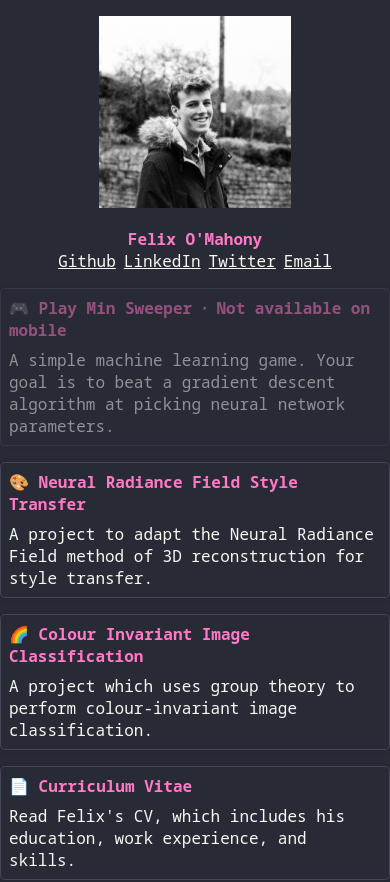
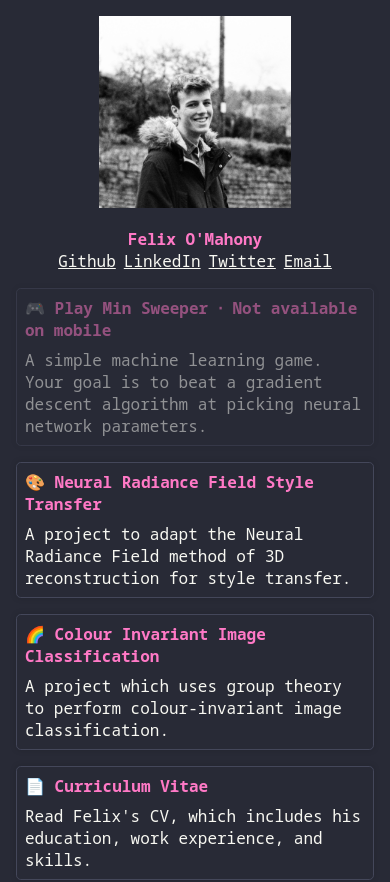
Before and after one commit to felixomahony/felixomahony.github.io, a React (Create React App) app: page / in a window 390 px wide. Shown: the top 882 px of the page. Built offline with nearby package versions, Linux system fonts and the light colour scheme.

Commit message:
mobile-fix
Fix padding of boxes on mobile.

```diff
--- a/src/Game.css
+++ b/src/Game.css
@@ -24,5 +24,5 @@
     flex-direction: column;
     align-items: flex-start;
     justify-content: flex-start;
-    width: 900px;
+    max-width: 900px;
   }
--- a/src/components/ButtonBox.css
+++ b/src/components/ButtonBox.css
@@ -1,5 +1,10 @@
+.ButtonBoxWrapper{
+    max-width: 32rem;
+    padding-left: 1rem;
+    padding-right: 1rem;
+}
+
 .ButtonBox{
-    max-width: 30rem;
     border-radius: 0.3rem;
     border: 1px solid #44475a;
     background-color: #282a36;
--- a/src/components/ButtonBox.js
+++ b/src/components/ButtonBox.js
@@ -19,11 +19,13 @@ function ButtonBox(props) {
 
 
   return (
+    <div className="ButtonBoxWrapper">
     <div className={active === false ? "ButtonBoxDeactivated" : "ButtonBox"} onClick={openApp}>
       <h3>{title + (active===false ? " ⋅ Not available on mobile" : "")}</h3>
       <p>{description}</p>
       {beta === true && active !== false ? <BetaTag/> : null}
     </div>
+    </div>
   );
 }
 
```
